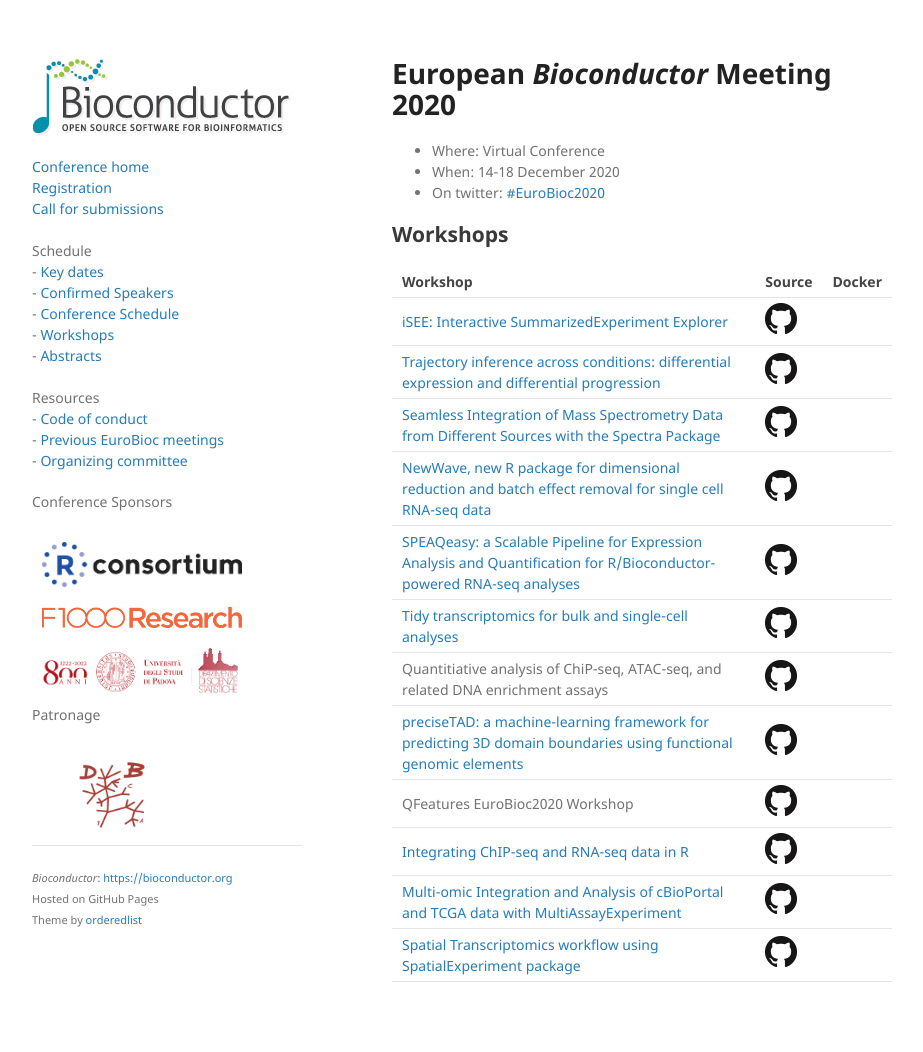
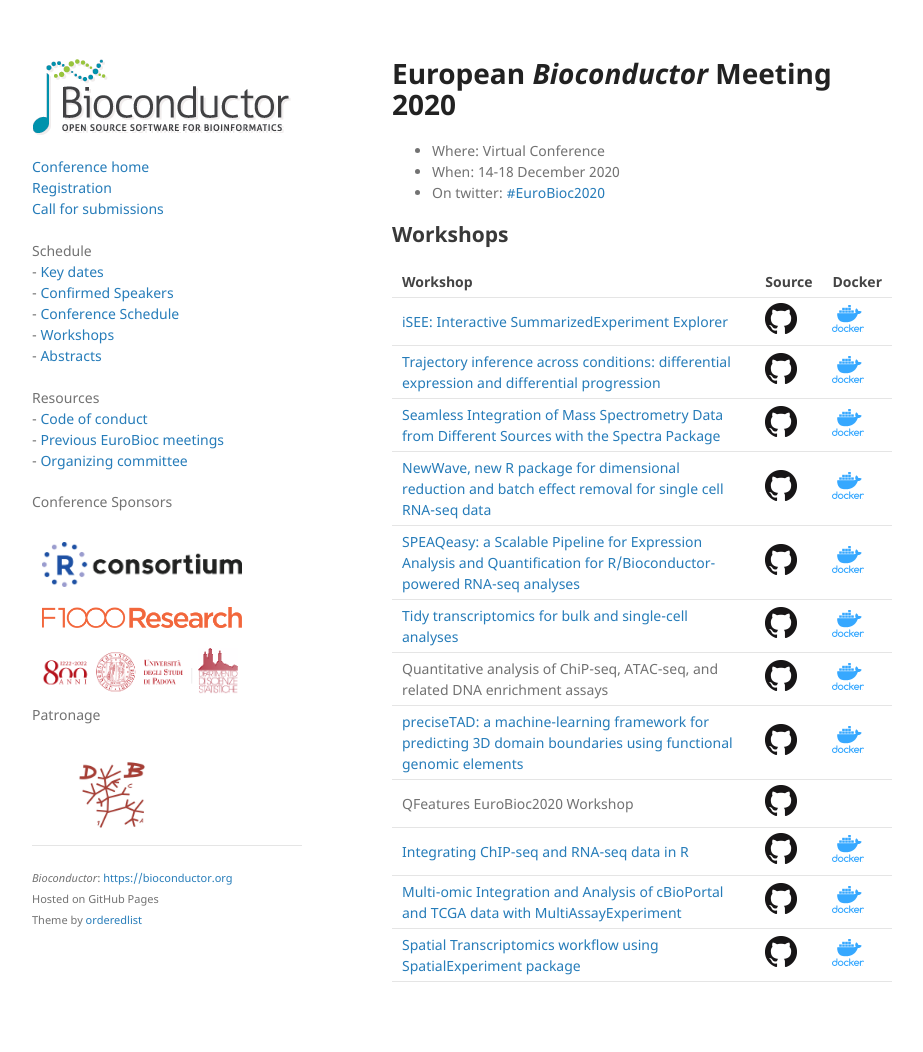
Before and after one commit to Bioconductor/EuroBioc2020, a Jekyll site: the page built from docs/workshops.md, in a window 1280 px wide. Shown: the whole page, without its empty margins (178-1101 px from the left). Built offline with Jekyll 4.4.1, drawn with Linux system fonts in a browser that asks for light colours.

Commit message:
add one workshop gh-pages, and most workshop docker containers

```diff
--- a/docs/workshops.md
+++ b/docs/workshops.md
@@ -8,15 +8,15 @@
 
 | Workshop | Source | Docker  |
 | :------- | :----- | ------- |
-| [iSEE: Interactive SummarizedExperiment Explorer](https://isee.github.io/iSEEWorkshopEuroBioc2020/) | [![GH](images/GitHub-Mark-32px.png)](https://github.com/iSEE/iSEEWorkshopEuroBioc2020) | |
-| [Trajectory inference across conditions: differential expression and differential progression](https://kstreet13.github.io/bioc2020trajectories/) | [![GH](images/GitHub-Mark-32px.png)](https://github.com/kstreet13/bioc2020trajectories) | |
-| [Seamless Integration of Mass Spectrometry Data from Different Sources with the Spectra Package](https://jorainer.github.io/SpectraTutorials) | [![GH](images/GitHub-Mark-32px.png)](https://github.com/jorainer/SpectraTutorials) | |
-| [NewWave, new R package for dimensional reduction and batch effect removal for single cell RNA-seq data](https://fedeago.github.io/SurfingNewWave/) | [![GH](images/GitHub-Mark-32px.png)](https://github.com/fedeago/SurfingNewWave) | |
-| [SPEAQeasy: a Scalable Pipeline for Expression Analysis and Quantification for R/Bioconductor-powered RNA-seq analyses](http://research.libd.org/SPEAQeasyWorkshop2020/) | [![GH](images/GitHub-Mark-32px.png)](https://github.com/LieberInstitute/SPEAQeasyWorkshop2020) | |
-| [Tidy transcriptomics for bulk and single-cell analyses](https://stemangiola.github.io/bioceurope2020_tidytranscriptomics/) | [![GH](images/GitHub-Mark-32px.png)](https://github.com/stemangiola/bioceurope2020_tidytranscriptomics) | |
-| Quantitiative analysis of ChiP-seq, ATAC-seq, and related DNA enrichment assays | [![GH](images/GitHub-Mark-32px.png)](https://github.com/bioinformatics-core-shared-training/Quantitative-ChIPseq-Workshop) | |
-| [preciseTAD: a machine-learning framework for predicting 3D domain boundaries using functional genomic elements](https://dozmorovlab.github.io/preciseTADworkshop/) | [![GH](images/GitHub-Mark-32px.png)](https://github.com/dozmorovlab/preciseTADworkshop) | |
+| [iSEE: Interactive SummarizedExperiment Explorer](https://isee.github.io/iSEEWorkshopEuroBioc2020/) | [![GH](images/GitHub-Mark-32px.png)](https://github.com/iSEE/iSEEWorkshopEuroBioc2020) | [![Docker](images/docker_icon.png)](https://hub.docker.com/repository/docker/iseedevelopers/iseeworkshopeurobioc2020) |
+| [Trajectory inference across conditions: differential expression and differential progression](https://kstreet13.github.io/bioc2020trajectories/) | [![GH](images/GitHub-Mark-32px.png)](https://github.com/kstreet13/bioc2020trajectories) | [![Docker](images/docker_icon.png)](https://hub.docker.com/repository/docker/kstreet13/bioc2020trajectories) |
+| [Seamless Integration of Mass Spectrometry Data from Different Sources with the Spectra Package](https://jorainer.github.io/SpectraTutorials) | [![GH](images/GitHub-Mark-32px.png)](https://github.com/jorainer/SpectraTutorials) | [![Docker](images/docker_icon.png)](https://hub.docker.com/repository/docker/jorainer/spectra_tutorials) |
+| [NewWave, new R package for dimensional reduction and batch effect removal for single cell RNA-seq data](https://fedeago.github.io/SurfingNewWave/) | [![GH](images/GitHub-Mark-32px.png)](https://github.com/fedeago/SurfingNewWave) | [![Docker](images/docker_icon.png)](https://hub.docker.com/repository/docker/fedeago/surfingnewwave) |
+| [SPEAQeasy: a Scalable Pipeline for Expression Analysis and Quantification for R/Bioconductor-powered RNA-seq analyses](http://research.libd.org/SPEAQeasyWorkshop2020/) | [![GH](images/GitHub-Mark-32px.png)](https://github.com/LieberInstitute/SPEAQeasyWorkshop2020) | [![Docker](images/docker_icon.png)](https://hub.docker.com/repository/docker/lcollado/speaqeasyworkshop2020) |
+| [Tidy transcriptomics for bulk and single-cell analyses](https://stemangiola.github.io/bioceurope2020_tidytranscriptomics/) | [![GH](images/GitHub-Mark-32px.png)](https://github.com/stemangiola/bioceurope2020_tidytranscriptomics) | [![Docker](images/docker_icon.png)](https://hub.docker.com/repository/docker/stemangiola/bioceurope2020_tidytranscriptomics) |
+| Quantitative analysis of ChiP-seq, ATAC-seq, and related DNA enrichment assays | [![GH](images/GitHub-Mark-32px.png)](https://github.com/bioinformatics-core-shared-training/Quantitative-ChIPseq-Workshop) | [![Docker](images/docker_icon.png)](https://hub.docker.com/repository/docker/crukcibioinformatics/quantitative_chip_workshop) |
+| [preciseTAD: a machine-learning framework for predicting 3D domain boundaries using functional genomic elements](https://dozmorovlab.github.io/preciseTADworkshop/) | [![GH](images/GitHub-Mark-32px.png)](https://github.com/dozmorovlab/preciseTADworkshop) | [![Docker](images/docker_icon.png)](https://hub.docker.com/repository/docker/stilianoudakis/precisetadworkshop) |
 | QFeatures EuroBioc2020 Workshop | [![GH](images/GitHub-Mark-32px.png)](https://github.com/lgatto/QFeaturesWorkshop2020) | |
-| [Integrating ChIP-seq and RNA-seq data in R](https://mahshaaban.github.io/targetShop/) | [![GH](images/GitHub-Mark-32px.png)](https://github.com/MahShaaban/targetShop) | |
-| [Multi-omic Integration and Analysis of cBioPortal and TCGA data with MultiAssayExperiment](https://waldronlab.io/MultiAssayWorkshop/) | [![GH](images/GitHub-Mark-32px.png)](https://github.com/waldronlab/multiassayworkshop) | |
-| [Spatial Transcriptomics workflow using SpatialExperiment package](https://drighelli.github.io/EuroBioc2020_SpatialWorkshop/) | [![GH](images/GitHub-Mark-32px.png)](https://github.com/drighelli/EuroBioc2020_SpatialWorkshop) | |
+| [Integrating ChIP-seq and RNA-seq data in R](https://mahshaaban.github.io/targetShop/) | [![GH](images/GitHub-Mark-32px.png)](https://github.com/MahShaaban/targetShop) | [![Docker](images/docker_icon.png)](https://hub.docker.com/repository/docker/mahshaaban/targetshop) |
+| [Multi-omic Integration and Analysis of cBioPortal and TCGA data with MultiAssayExperiment](https://waldronlab.io/MultiAssayWorkshop/) | [![GH](images/GitHub-Mark-32px.png)](https://github.com/waldronlab/multiassayworkshop) | [![Docker](images/docker_icon.png)](https://hub.docker.com/repository/docker/mr148/multiassayworkshop) |
+| [Spatial Transcriptomics workflow using SpatialExperiment package](https://drighelli.github.io/EuroBioc2020_SpatialWorkshop/) | [![GH](images/GitHub-Mark-32px.png)](https://github.com/drighelli/EuroBioc2020_SpatialWorkshop) | [![Docker](images/docker_icon.png)](https://hub.docker.com/repository/docker/drighelli/eurobioc2020spatialworkshop) |
```
Also changed, not shown: docs/images/docker_icon.png (added).
